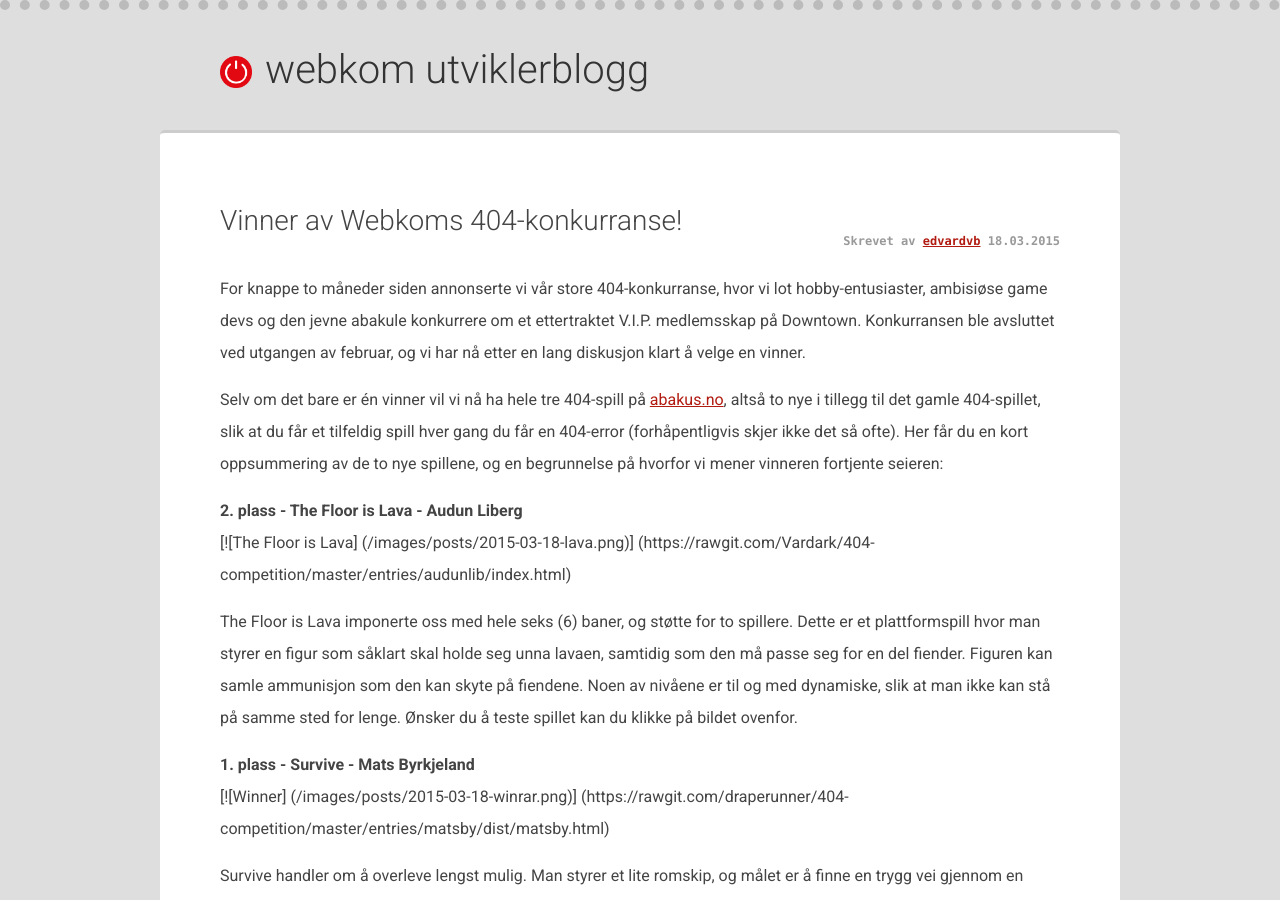
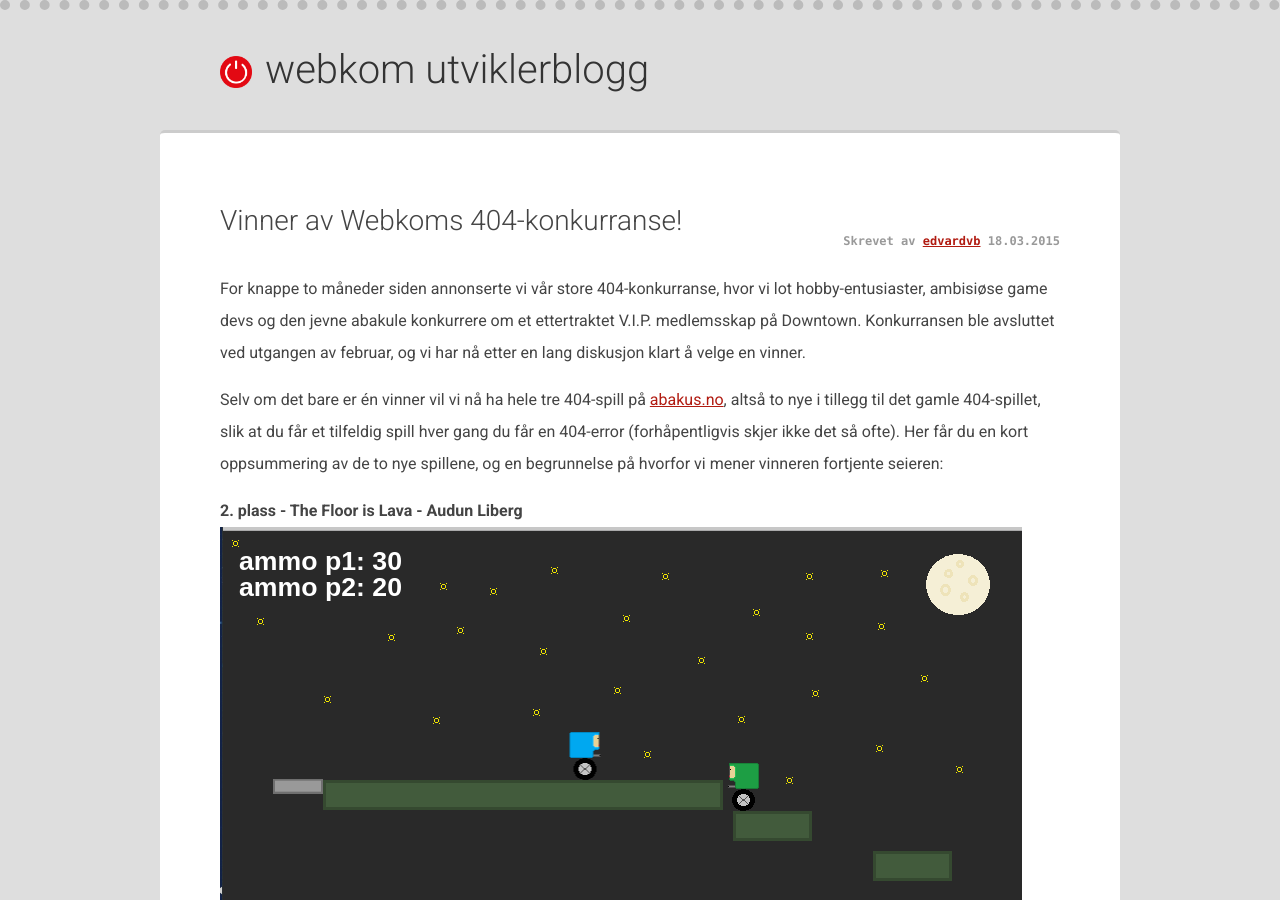
Before and after one commit to webkom/webkom.github.io, a Jekyll site: the page built from _posts/2015-03-18-vinner-404-competition.md, in a window 1280 px wide and 900 px high. Built offline with Jekyll 4.4.1, drawn with Linux system fonts in a browser that asks for light colours; nearby versions of some CDN libraries; comment, search, counter and statistics services are not loaded.

Commit message:
Fix image markdown

```diff
--- a/_posts/2015-03-18-vinner-404-competition.md
+++ b/_posts/2015-03-18-vinner-404-competition.md
@@ -15,8 +15,7 @@ ofte). Her får du en kort oppsummering av de to nye spillene, og en begrunnelse
 
 ##2. plass - The Floor is Lava - Audun Liberg
 
-[![The Floor is Lava] (/images/posts/2015-03-18-lava.png)]
-(https://rawgit.com/Vardark/404-competition/master/entries/audunlib/index.html)
+[<img src='/images/posts/2015-03-18-lava.png'>](https://rawgit.com/Vardark/404-competition/master/entries/audunlib/index.html)
 
 The Floor is Lava imponerte oss med hele *seks* (6) baner, og støtte for to spillere. Dette er et plattformspill
 hvor man styrer en figur som såklart skal holde seg unna lavaen, samtidig som den må passe seg for en del fiender.
@@ -25,8 +24,7 @@ ikke kan stå på samme sted for lenge. Ønsker du å teste spillet kan du klikk
 
 ##1. plass - Survive - Mats Byrkjeland
 
-[![Winner] (/images/posts/2015-03-18-winrar.png)]
-(https://rawgit.com/draperunner/404-competition/master/entries/matsby/dist/matsby.html)
+[<img src='/images/posts/2015-03-18-winrar.png'>](https://rawgit.com/draperunner/404-competition/master/entries/matsby/dist/matsby.html)
 
 Survive handler om å overleve lengst mulig. Man styrer et lite romskip, og målet er å finne en trygg vei gjennom
 en strøm av 4-ere og 0-ere. Du har litt ammunisjon, slik at du kan rydde vei om det blir helt krise, og jo lengre
```
